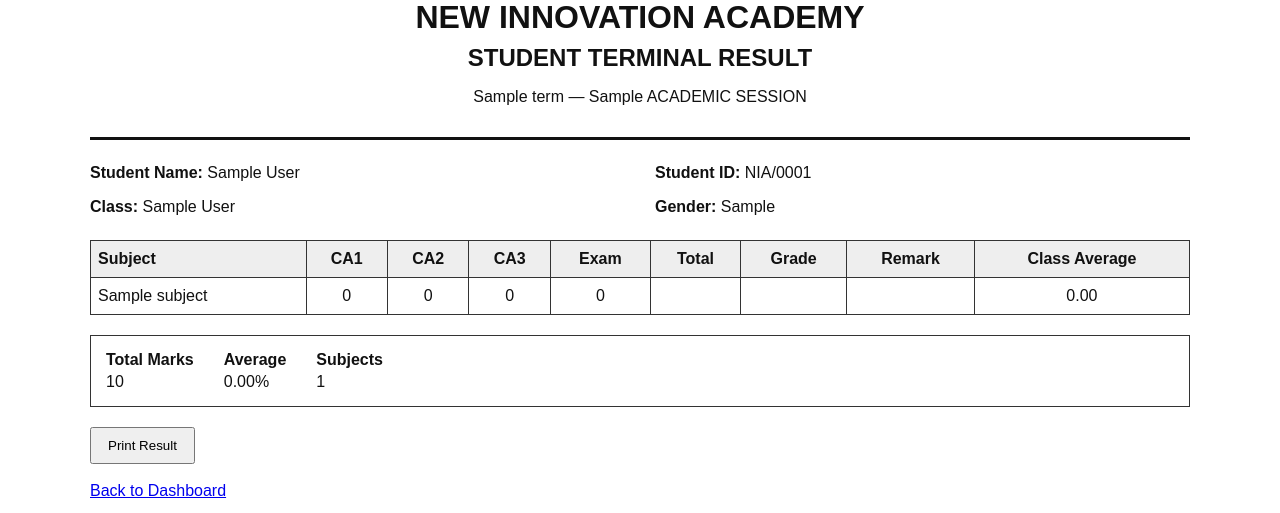
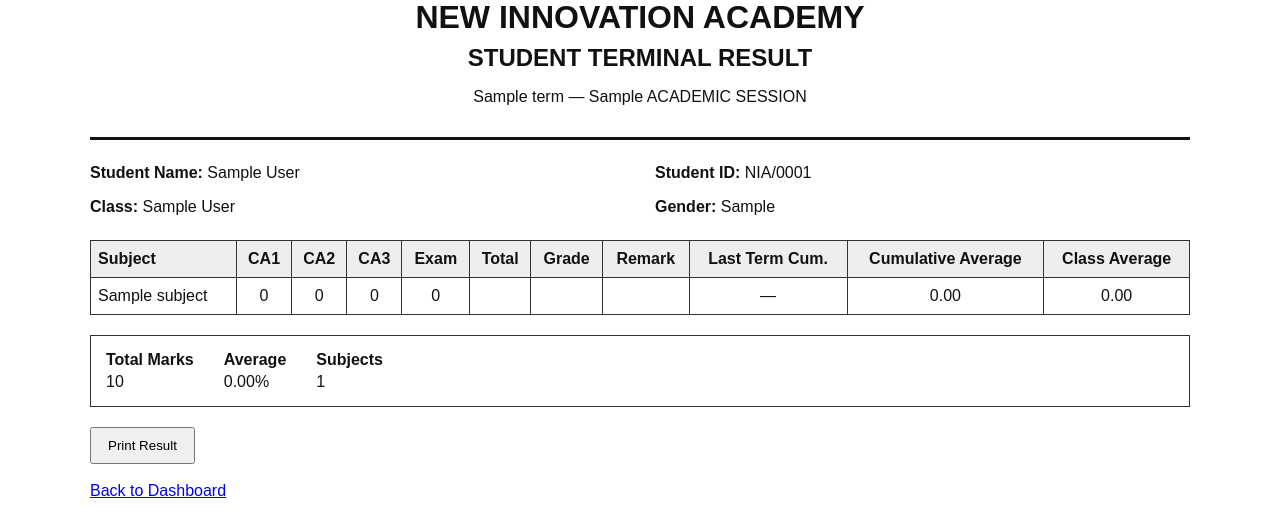
Before and after one commit to timo1456/NIA, a Flask app: template templates/result_sheet.html in a window 1280 px wide. Shown: the part 256-769 px from the top of the page. Run offline with Flask 3, Linux system fonts and the light colour scheme; tables that the repository leaves empty hold one stand-in row (values such as "Sample post"); the template is opened without the code that fills it: values that come from a table or form of the project are taken from there, most other values are stand-ins (such as "Sample title", 1, 10 or a date in 2020).

Commit message:
Show last term cumulative and cumulative average

```diff
--- a/templates/result_sheet.html
+++ b/templates/result_sheet.html
@@ -185,6 +185,8 @@
                     <th>Total</th>
                     <th>Grade</th>
                     <th>Remark</th>
+                    <th>Last Term Cum.</th>
+                    <th>Cumulative Average</th>
                     <th>Class Average</th>
                 </tr>
             </thead>
@@ -194,6 +196,7 @@
 
                     {% set score = scores.get(subject.id) %}
                     {% set total = calculate_total(score) %}
+                    {% set cumulative = cumulative_results.get(subject.id) %}
 
                     <tr>
                         <td>{{ subject.name }}</td>
@@ -204,6 +207,16 @@
                         <td><strong>{{ total }}</strong></td>
                         <td>{{ calculate_grade(total) }}</td>
                         <td>{{ calculate_remark(total) }}</td>
+                        <td>
+                            {% if cumulative and cumulative.last_term_cumulative is not none %}
+                                {{ "%.2f"|format(cumulative.last_term_cumulative) }}
+                            {% else %}
+                                —
+                            {% endif %}
+                        </td>
+                        <td>
+                            {{ "%.2f"|format(cumulative.cumulative_average if cumulative else total) }}
+                        </td>
                         <td>
                             {{ "%.2f"|format(class_averages.get(subject.id, 0)) }}
                         </td>
```
